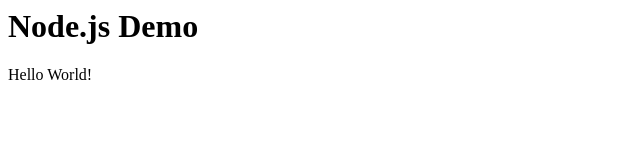
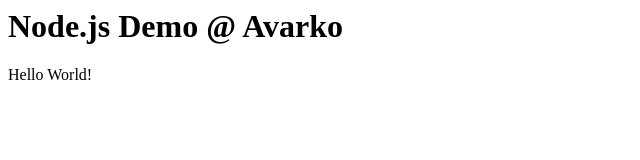
Before and after one commit to petmat/node-demo, a website: page public/demo.html in a window 1280 px wide. Shown: the whole page, without its empty margins (0-640 px from the left). Drawn offline with Linux system fonts and the light colour scheme.

Commit message:
Added at Avarko

```diff
--- a/public/demo.html
+++ b/public/demo.html
@@ -3,7 +3,7 @@
         <title>Node.js Demo - Hello Avarko!</title>
     </head>
     <body>
-        <h1>Node.js Demo</h1>
+        <h1>Node.js Demo @ Avarko</h1>
         <script src="demo.js"></script>
     </body>
 </html>
```
